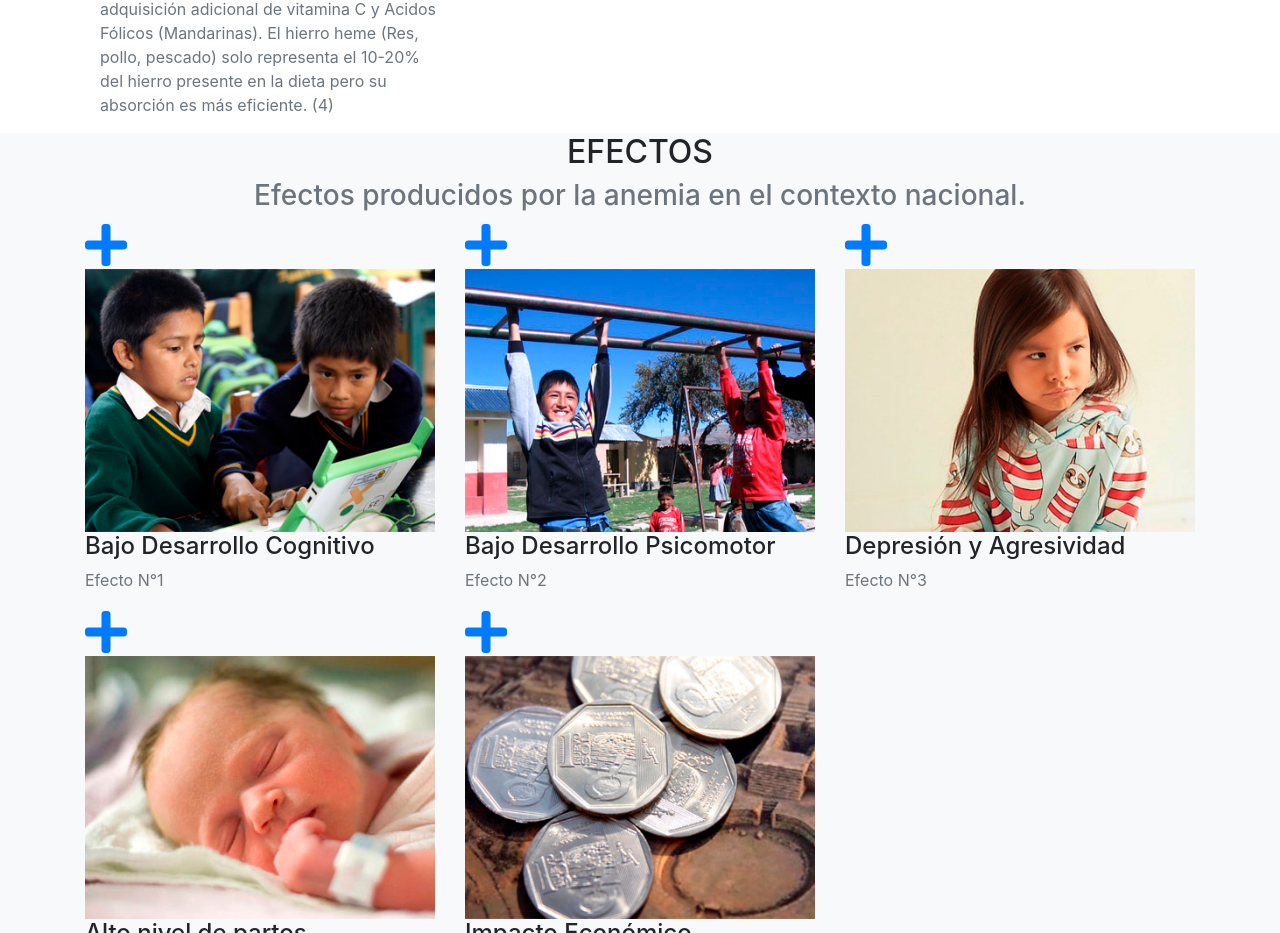
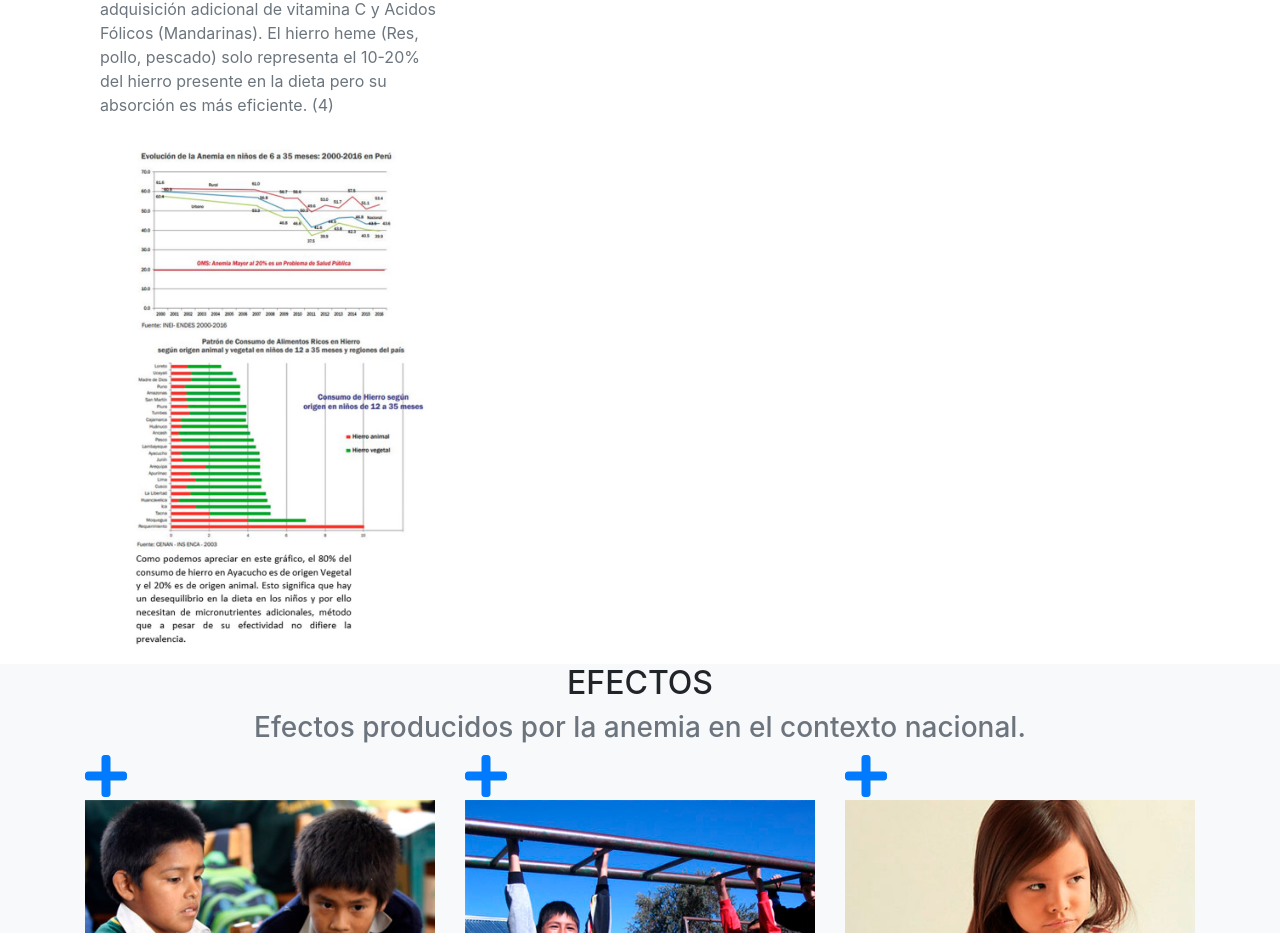
Before and after one commit to EduardoPL/AnemiaGPI, a website with bundled scripts: page index.html in a window 1280 px wide. Shown: the part 2191-3124 px from the top of the page. Built offline with nearby package versions, Linux system fonts and the light colour scheme; a web font is replaced by a local one.

Commit message:
Update index.html

```diff
--- a/index.html
+++ b/index.html
@@ -113,6 +113,8 @@ La población más afectada por este mal es la infantil, sobre todo los niños m
 Los alimentos portadores de hierro se distribuyen en dos tipos: Los alimentos contenedores de Hierro heminico y los de hierro no heminico. El hierro no heme (Granos, Leguminosas y vegetales) tiene el 80-90% del total del hierro pero presenta menor biodisponibilidad puesto que su absorción puede ser interferida por otros factores dietarios. Para que el hierro se absorba normalmente se necesita de una adquisición adicional de vitamina C y Acidos Fólicos (Mandarinas).
 El hierro heme (Res, pollo, pescado) solo representa el 10-20% del hierro presente en la dieta pero su absorción es más eficiente. (4)
 </p>
+             <img class="img-fluid" src="img/portfolio/0.2.jpg" alt="">
+            </div>
           </div>
         </div>
       </div>
```
